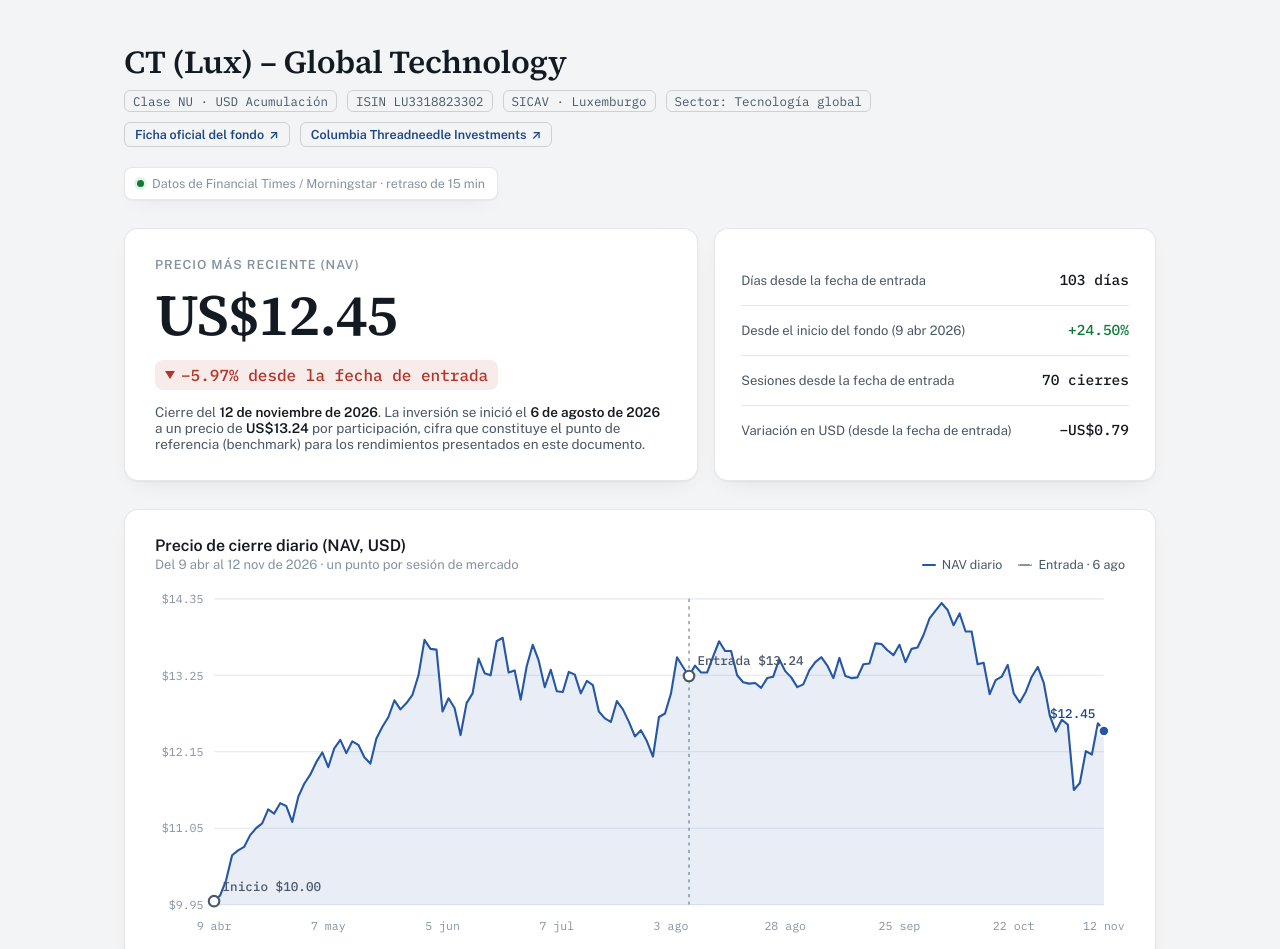
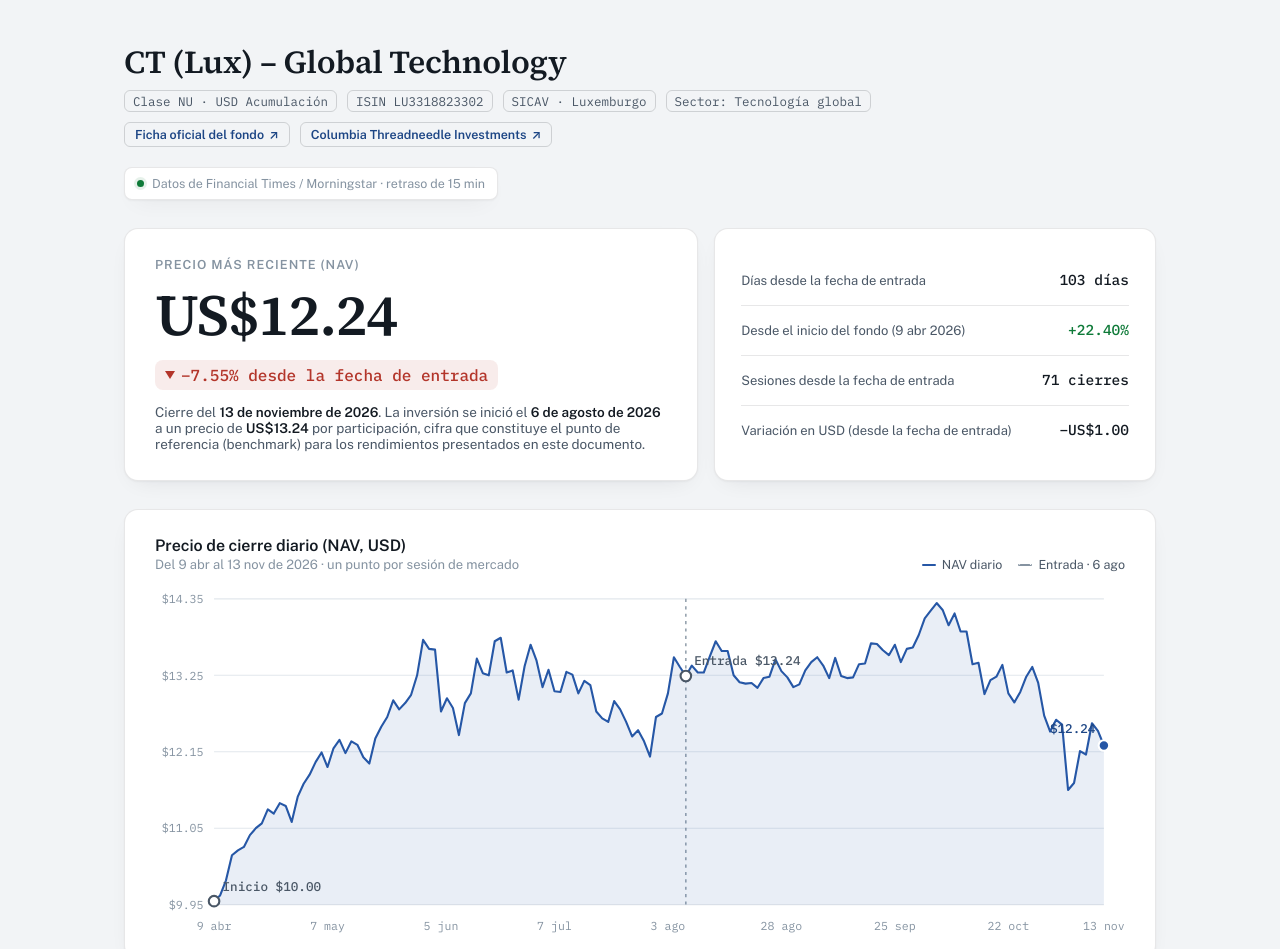
Before and after one commit to evolveam/CT-Global-Technology, a plain HTML site: page index.html in a window 1280 px wide. Shown: the top 949 px of the page. Drawn offline with nearby package versions, Linux system fonts and the light colour scheme.

Commit message:
Actualizacion automatica de NAV

```diff
--- a/index.html
+++ b/index.html
@@ -553,7 +553,8 @@
     {d:"2026-11-09", p:12.16},
     {d:"2026-11-10", p:12.11},
     {d:"2026-11-11", p:12.56},
-    {d:"2026-11-12", p:12.45}
+    {d:"2026-11-12", p:12.45},
+    {d:"2026-11-13", p:12.24}
   ];
 
   function parseLocal(iso){
```
